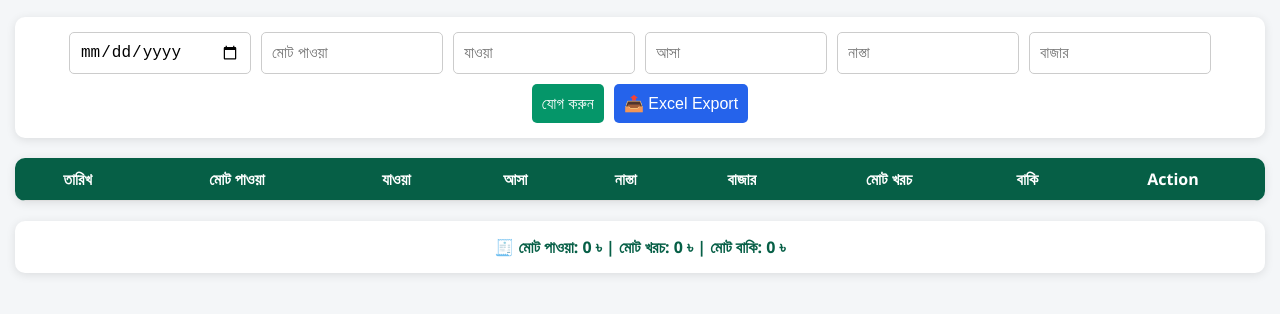
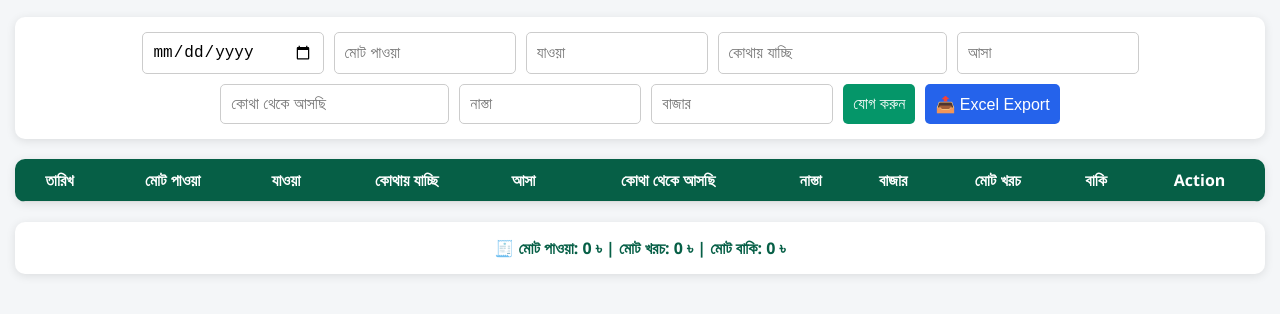
Before and after one commit to ashikurashik/Daily-Buy, a plain HTML site: page index.html in a window 1280 px wide. Shown: the part 70-384 px from the top of the page. Drawn offline with Linux system fonts and the light colour scheme.

Commit message:
Update index.html

```diff
--- a/index.html
+++ b/index.html
@@ -9,14 +9,15 @@
 
 </head>
 <body>
-
-  <h1>📘 দৈনিক হিসাব খাতা</h1>
+<h1>📘 দৈনিক হিসাব খাতা</h1>
 
   <form id="hisabForm">
     <input type="date" id="date" required>
     <input type="number" id="received" placeholder="মোট পাওয়া" required>
     <input type="number" id="jawa" placeholder="যাওয়া" required>
+    <input type="text" id="jawaPlace" placeholder="কোথায় যাচ্ছি">
     <input type="number" id="asa" placeholder="আসা" required>
+    <input type="text" id="asaPlace" placeholder="কোথা থেকে আসছি">
     <input type="number" id="nasta" placeholder="নাস্তা" required>
     <input type="number" id="bazar" placeholder="বাজার" required>
     <button type="submit">যোগ করুন</button>
@@ -30,7 +31,9 @@
           <th>তারিখ</th>
           <th>মোট পাওয়া</th>
           <th>যাওয়া</th>
+          <th>কোথায় যাচ্ছি</th>
           <th>আসা</th>
+          <th>কোথা থেকে আসছি</th>
           <th>নাস্তা</th>
           <th>বাজার</th>
           <th>মোট খরচ</th>
```
